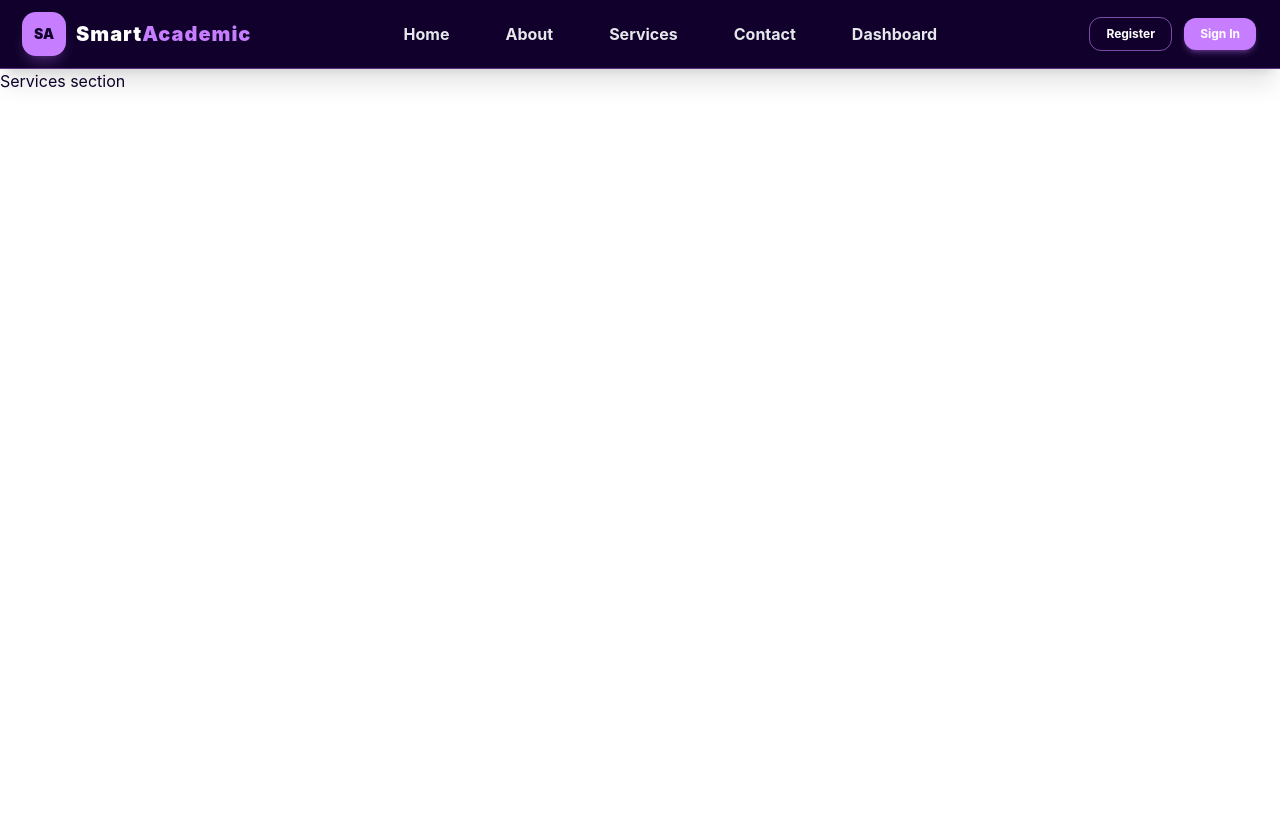
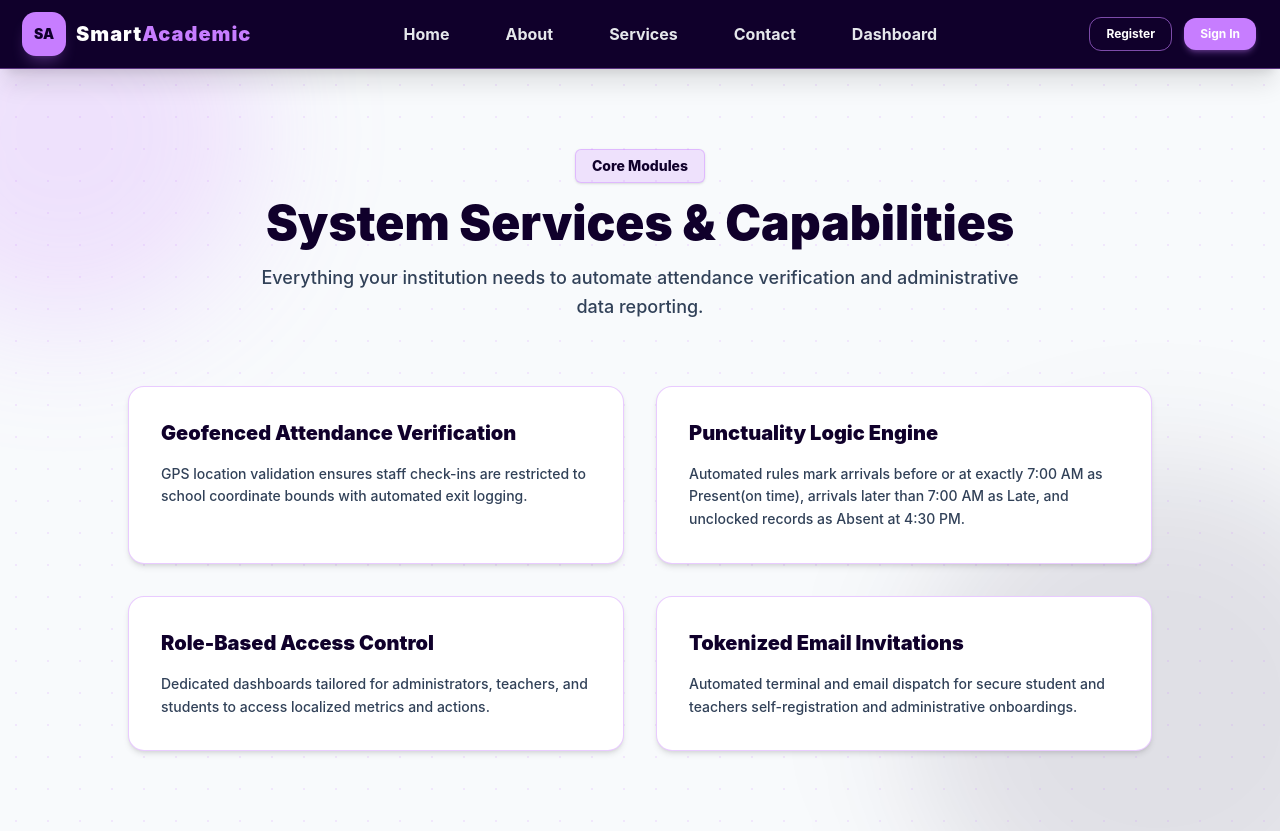
Before and after one commit to rollingsmajiwa/smartcademic_project-frondend, a React (Vite) app: page /services in a window 1280 px wide. Before the commit the page ends 800 px from the top, so only its background shows below. Built offline with nearby package versions, Linux system fonts and the light colour scheme.

Commit message:
Feat: create services page

```diff
--- a/src/pages/Home.jsx
+++ b/src/pages/Home.jsx
@@ -58,15 +58,6 @@ export default function Home() {
           </Link>
         </div>
 
-        {/* Quick Contact & Support Bar */}
-        <div className="mt-12 pt-6 border-t border-slate-200 grid grid-cols-1 sm:grid-cols-2 gap-4 text-xs text-slate-700 max-w-xl font-semibold">
-          <div className="flex items-center justify-center lg:justify-start gap-2.5">
-            rollingsmajiwa@gmail.com
-          </div>
-          <div className="flex items-center justify-center lg:justify-start gap-2.5">
-            +254 742234603
-          </div>
-        </div>
       </div>
     </section>
   );
--- a/src/pages/Services.jsx
+++ b/src/pages/Services.jsx
@@ -1,8 +1,66 @@
-import React from "react";
+import React from 'react';
+import { Link } from 'react-router-dom';
 
-function Services() {
-    return (
-        <>Services section</>
-    )
+export default function Services() {
+  return (
+    <section className="relative min-h-[88vh] flex items-center justify-center px-6 py-20 overflow-hidden bg-slate-50 text-[#10002b]">
+      {/* Background Orbs */}
+      <div className="absolute -top-32 -left-32 w-96 h-96 bg-[#c77dff]/20 rounded-full blur-3xl pointer-events-none"></div>
+      <div className="absolute -bottom-32 -right-32 w-[500px] h-[500px] bg-[#10002b]/10 rounded-full blur-3xl pointer-events-none"></div>
+
+      {/* Grid Dot Overlay */}
+      <div
+        className="absolute inset-0 opacity-[0.15] pointer-events-none"
+        style={{
+          backgroundImage: `radial-gradient(#c77dff 1.2px, transparent 1.2px)`,
+          backgroundSize: '32px 32px',
+        }}
+      ></div>
+
+      <div className="relative z-10 max-w-5xl mx-auto w-full space-y-16">
+        <div className="text-center space-y-4 max-w-3xl mx-auto">
+          <div className="inline-flex items-center px-4 py-1.5 rounded-md bg-[#c77dff]/20 border border-[#c77dff]/40 text-[#10002b] text-sm font-extrabold shadow-sm">
+            Core Modules
+          </div>
+          <h1 className="text-3xl sm:text-5xl font-black text-[#10002b]">System Services & Capabilities</h1>
+          <p className="text-base sm:text-lg text-slate-700 font-medium leading-relaxed">
+            Everything your institution needs to automate attendance verification and administrative data reporting.
+          </p>
+        </div>
+
+        <div className="grid md:grid-cols-2 gap-8">
+          <div className="bg-white p-8 rounded-2xl border border-[#c77dff]/40 shadow-md space-y-4">
+
+            <h3 className="text-xl font-black text-[#10002b]">Geofenced Attendance Verification</h3>
+            <p className="text-xs sm:text-sm text-slate-700 font-medium leading-relaxed">
+              GPS location validation ensures staff check-ins are restricted to school coordinate bounds with automated exit logging.
+            </p>
+          </div>
+
+          <div className="bg-white p-8 rounded-2xl border border-[#c77dff]/40 shadow-md space-y-4">
+
+            <h3 className="text-xl font-black text-[#10002b]">Punctuality Logic Engine</h3>
+            <p className="text-xs sm:text-sm text-slate-700 font-medium leading-relaxed">
+              Automated rules mark arrivals before or at exactly 7:00 AM as Present(on time), arrivals later than 7:00 AM as Late, and unclocked records as Absent at 4:30 PM.
+            </p>
+          </div>
+
+          <div className="bg-white p-8 rounded-2xl border border-[#c77dff]/40 shadow-md space-y-4">
+
+            <h3 className="text-xl font-black text-[#10002b]">Role-Based Access Control</h3>
+            <p className="text-xs sm:text-sm text-slate-700 font-medium leading-relaxed">
+              Dedicated dashboards tailored for administrators, teachers, and students to access localized metrics and actions.
+            </p>
+          </div>
+
+          <div className="bg-white p-8 rounded-2xl border border-[#c77dff]/40 shadow-md space-y-4">
+            <h3 className="text-xl font-black text-[#10002b]">Tokenized Email Invitations</h3>
+            <p className="text-xs sm:text-sm text-slate-700 font-medium leading-relaxed">
+              Automated terminal and email dispatch for secure student and teachers self-registration and administrative onboardings.
+            </p>
+          </div>
+        </div>
+      </div>
+    </section>
+  );
 }
-export default Services
```
